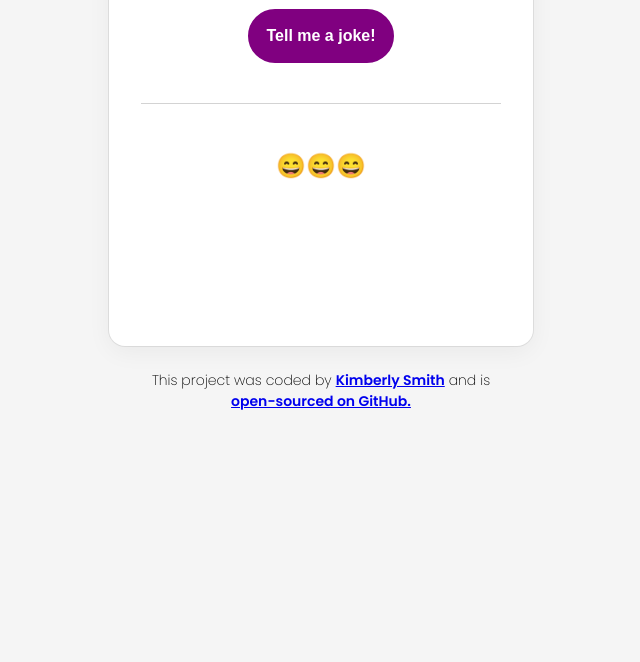
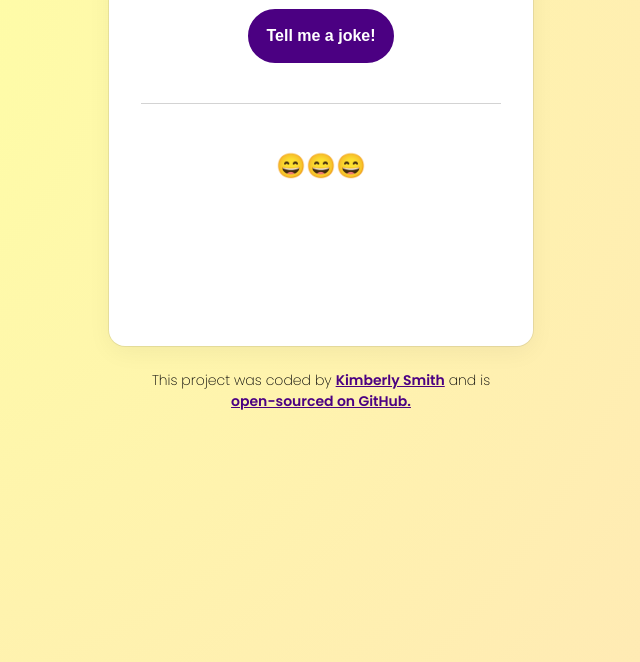
Before and after one commit to ksmith92272/shecodes-joke-generator, a plain HTML site: page index.html in a window 1280 px wide. Shown: the part 138-800 px from the top of the page, without its empty margins (319-959 px from the left). Drawn offline with nearby package versions, Linux system fonts and the light colour scheme.

Commit message:
Changed background gradient

```diff
--- a/src/style.css
+++ b/src/style.css
@@ -1,6 +1,12 @@
 body {
-	background: whitesmoke;
+	background: radial-gradient(
+			circle at 10% 20%,
+			rgb(254, 255, 165) 0%,
+			rgb(255, 232, 182) 90%
+		)
+		fixed;
 	font-family: "Poppins", sans-serif;
+	margin: 0;
 }
 
 .container {
@@ -28,8 +34,8 @@ h1 {
 }
 
 button {
-	background-color: purple;
-	border: 2px solid purple;
+	background-color: indigo;
+	border: 2px solid indigo;
 	border-radius: 32px;
 	color: white;
 	display: block;
@@ -42,7 +48,7 @@ button {
 
 button:hover {
 	background-color: white;
-	color: purple;
+	color: indigo;
 	cursor: pointer;
 }
 
@@ -66,6 +72,7 @@ footer {
 }
 
 footer a {
+	color: indigo;
 	font-weight: 600;
 	line-height: 1;
 }
```
